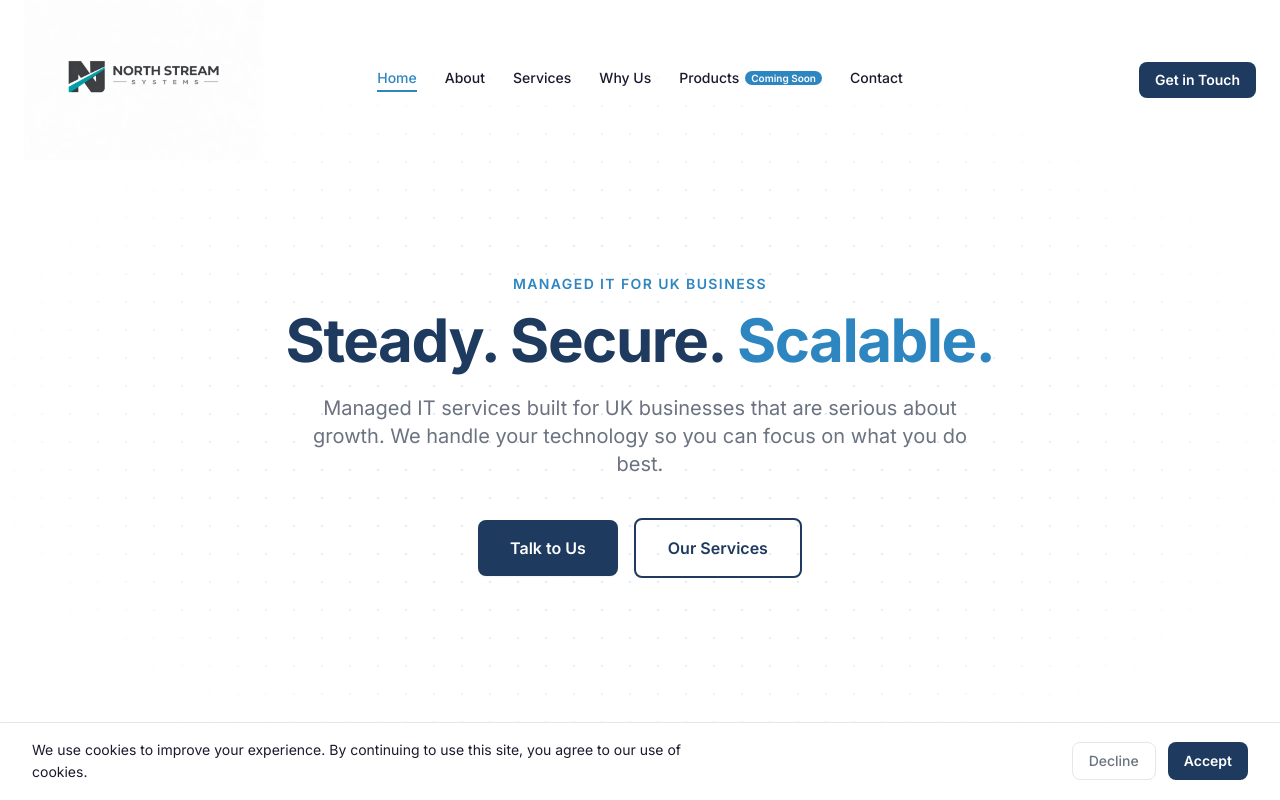
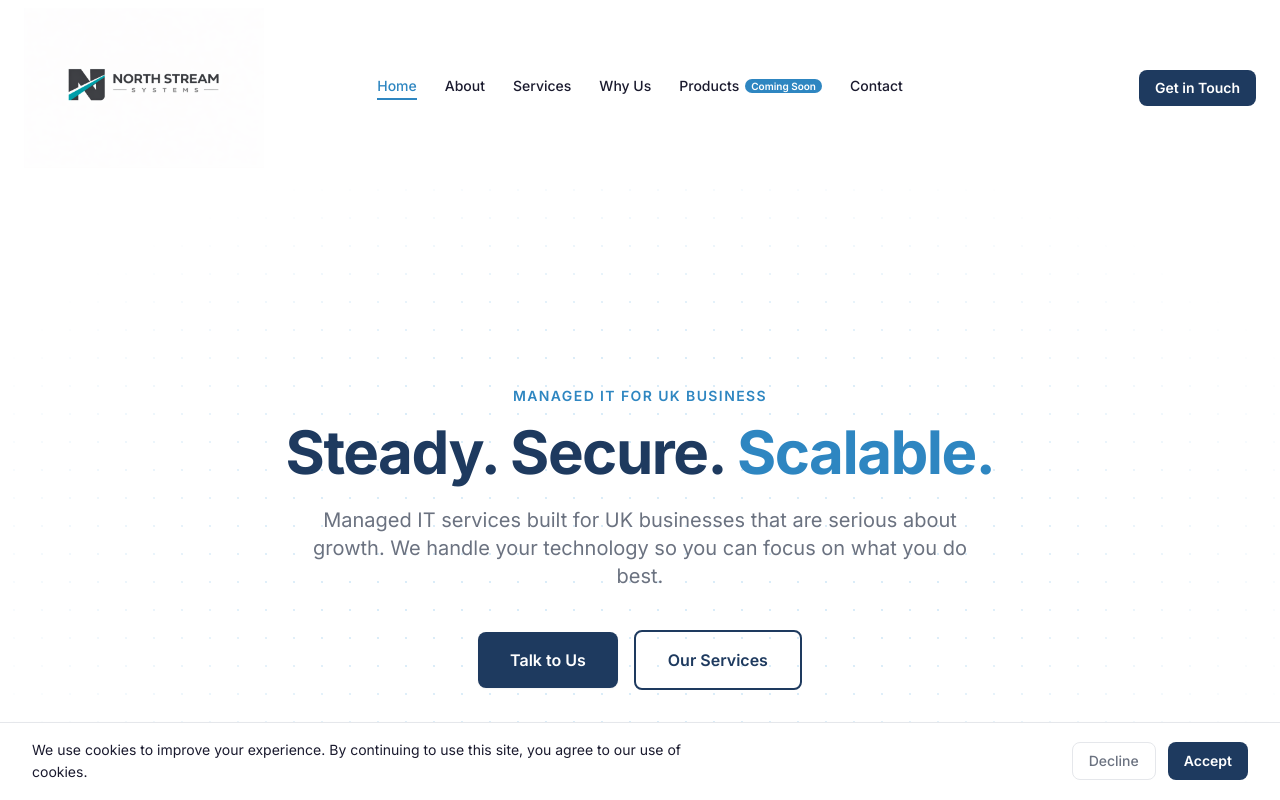
Before and after one commit to CameronDarlz/North-Stream-Systems-Webiste, a Next.js app: page / in a window 1280 px wide. Shown: the top 800 px of the page. Built offline with nearby package versions, Linux system fonts and the light colour scheme.

Commit message:
feat: expand navbar height to h-44 to fit logo, update main content offset
https://claude.ai/code/session_013FWY8zF9ydTUyTL4dt98tG

```diff
--- a/app/layout.tsx
+++ b/app/layout.tsx
@@ -32,7 +32,7 @@ export default function RootLayout({
     <html lang="en" className={inter.variable}>
       <body className="font-sans antialiased">
         <Header />
-        <main className="pt-16">
+        <main className="pt-44">
           {children}
         </main>
         <Footer />
--- a/components/layout/Header.tsx
+++ b/components/layout/Header.tsx
@@ -40,7 +40,7 @@ export default function Header() {
       style={scrolled ? { boxShadow: '0 2px 20px rgba(30, 58, 95, 0.08)' } : undefined}
     >
       {/* Desktop: 3-column grid — logo | nav | cta */}
-      <div className="max-w-7xl mx-auto px-6 hidden md:grid grid-cols-3 items-center h-16">
+      <div className="max-w-7xl mx-auto px-6 hidden md:grid grid-cols-3 items-center h-44">
 
         {/* Left — Logo */}
         <div className="flex items-center">
```
